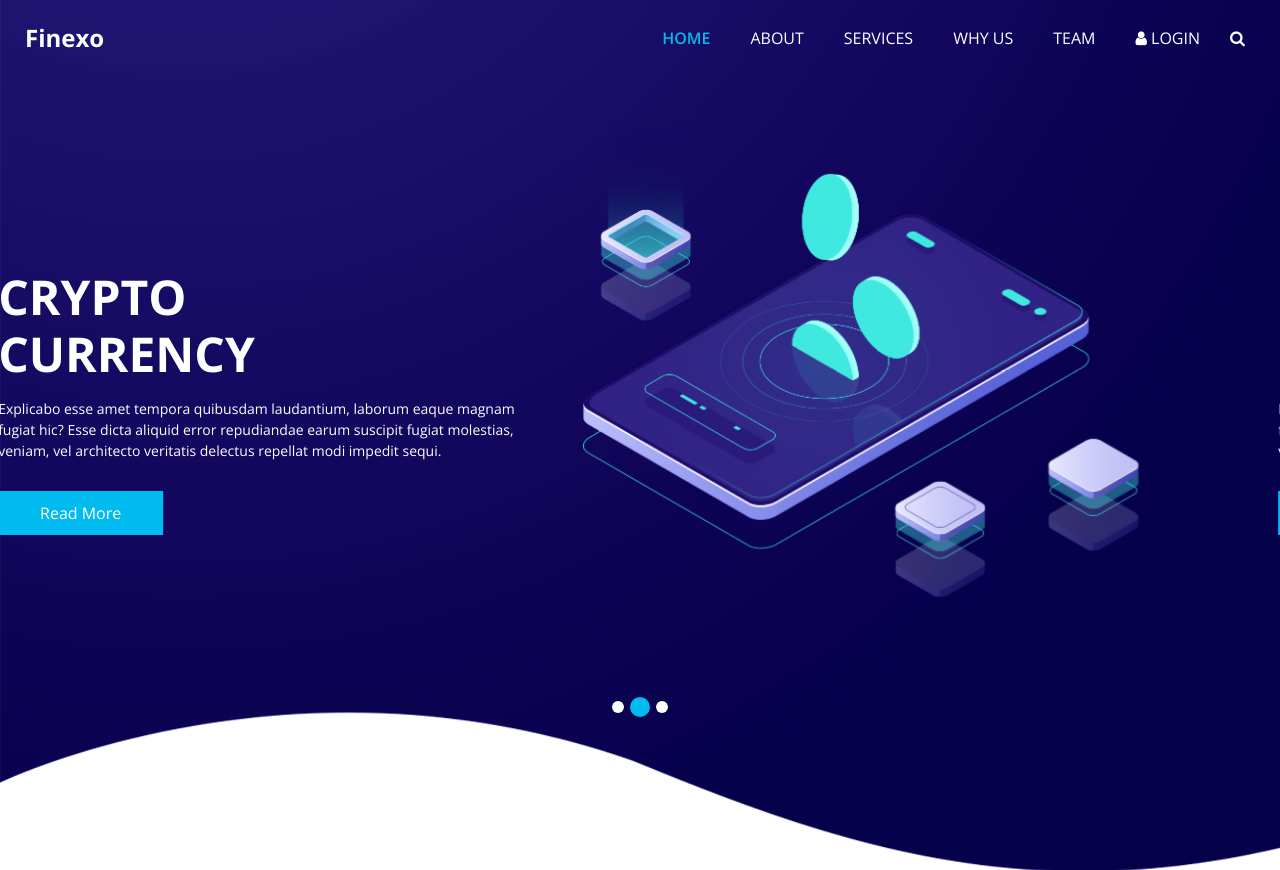
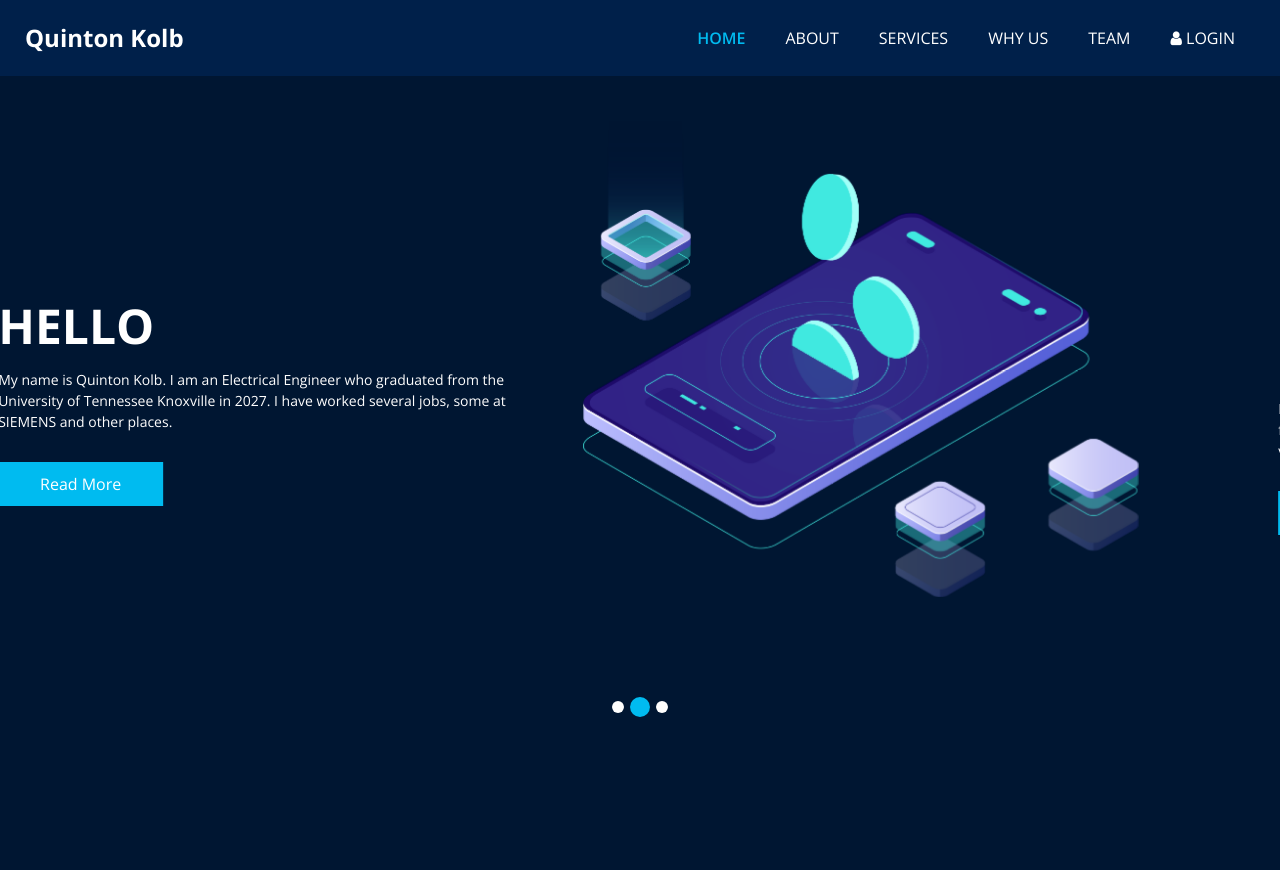
Before and after one commit to QuintonJKolb/QuintonJKolb.github.io, a plain HTML site: page index.html in a window 1280 px wide. Shown: the top 870 px of the page. Drawn offline with nearby package versions, Linux system fonts and the light colour scheme; some packages are replaced by stand-ins of ours.

Commit message:
QJK - Daily Commit

```diff
--- a/css/style.css
+++ b/css/style.css
@@ -97,22 +97,7 @@ a:focus {
 }
 
 .hero_area .hero_bg_box {
-  position: absolute;
-  top: 0;
-  left: 0;
-  width: 100%;
-  height: 100%;
-  display: -webkit-box;
-  display: -ms-flexbox;
-  display: flex;
-  -webkit-box-pack: center;
-      -ms-flex-pack: center;
-          justify-content: center;
-  -webkit-box-align: end;
-      -ms-flex-align: end;
-          align-items: flex-end;
-  overflow: hidden;
-  z-index: -1;
+  background: linear-gradient(130deg, #0f054c, #00204a);
 }
 
 .hero_area .hero_bg_box .bg_img_box {
@@ -136,6 +121,7 @@ a:focus {
 
 .header_section {
   padding: 15px 0;
+  background: #00204a;
 }
 
 .header_section .container-fluid {
@@ -248,6 +234,7 @@ a:focus {
 /*end header section*/
 /* slider section */
 .slider_section {
+  background: #001632;
   -webkit-box-flex: 1;
       -ms-flex: 1;
           flex: 1;
--- a/index.html
+++ b/index.html
@@ -13,7 +13,7 @@
   <meta name="author" content="" />
   <link rel="shortcut icon" href="images/favicon.png" type="">
 
-  <title> Finexo </title>
+  <title> Quinton Kolb </title>
 
   <!-- bootstrap core css -->
   <link rel="stylesheet" type="text/css" href="css/bootstrap.css" />
@@ -38,19 +38,13 @@
 
   <div class="hero_area">
 
-    <div class="hero_bg_box">
-      <div class="bg_img_box">
-        <img src="images/hero-bg.png" alt="">
-      </div>
-    </div>
-
     <!-- header section strats -->
     <header class="header_section">
       <div class="container-fluid">
         <nav class="navbar navbar-expand-lg custom_nav-container ">
           <a class="navbar-brand" href="index.html">
             <span>
-              Finexo
+              Quinton Kolb
             </span>
           </a>
 
@@ -78,11 +72,6 @@
               <li class="nav-item">
                 <a class="nav-link" href="#"> <i class="fa fa-user" aria-hidden="true"></i> Login</a>
               </li>
-              <form class="form-inline">
-                <button class="btn  my-2 my-sm-0 nav_search-btn" type="submit">
-                  <i class="fa fa-search" aria-hidden="true"></i>
-                </button>
-              </form>
             </ul>
           </div>
         </nav>
@@ -99,12 +88,10 @@
                 <div class="col-md-6 ">
                   <div class="detail-box">
                     <h1>
-                      Crypto <br>
-                      Currency
+                      Hello
                     </h1>
                     <p>
-                      Explicabo esse amet tempora quibusdam laudantium, laborum eaque magnam fugiat hic? Esse dicta aliquid error repudiandae earum suscipit fugiat molestias, veniam, vel architecto veritatis delectus repellat modi impedit sequi.
-                    </p>
+                      My name is Quinton Kolb. I am an Electrical Engineer who graduated from the University of Tennessee Knoxville in 2027. I have worked several jobs, some at SIEMENS and other places.</p>
                     <div class="btn-box">
                       <a href="" class="btn1">
                         Read More
```
